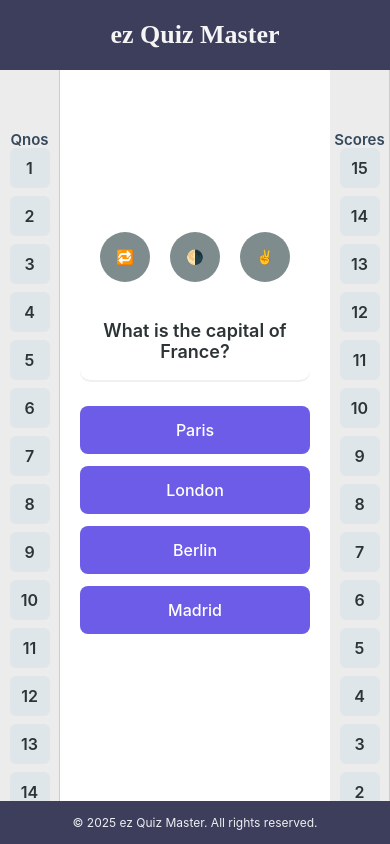
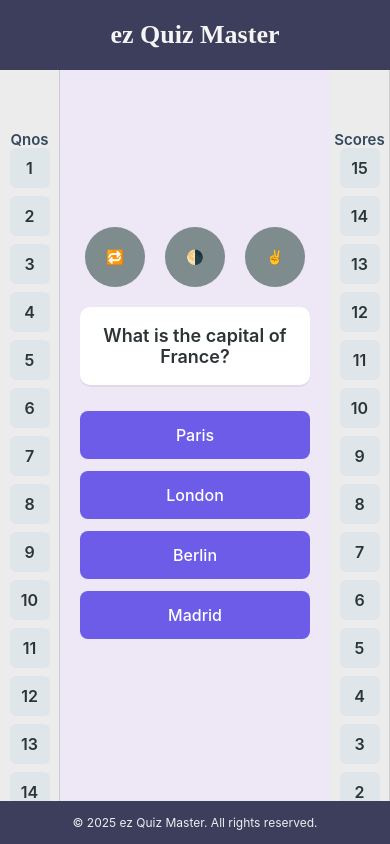
Before and after one commit to nagapplications/ezquizmasterui, a React Native app: screen / in a window 390 px wide. Built offline with nearby package versions, Linux system fonts and the light colour scheme.

Commit message:
cosmetic

```diff
--- a/App.tsx
+++ b/App.tsx
@@ -175,7 +175,7 @@ export default function App() {
 const styles = StyleSheet.create({
   container: {
     flex: 1,
-    backgroundColor: '',
+    backgroundColor: '#ede7f6',
   },
   header: {
     paddingVertical: 20,
@@ -237,8 +237,8 @@ const styles = StyleSheet.create({
     padding: 12,
     backgroundColor: '#7f8c8d',
     borderRadius: 30,
-    width: 50,
-    height: 50,
+    width: 60,
+    height: 60,
     justifyContent: 'center',
     alignItems: 'center',
   },
```
